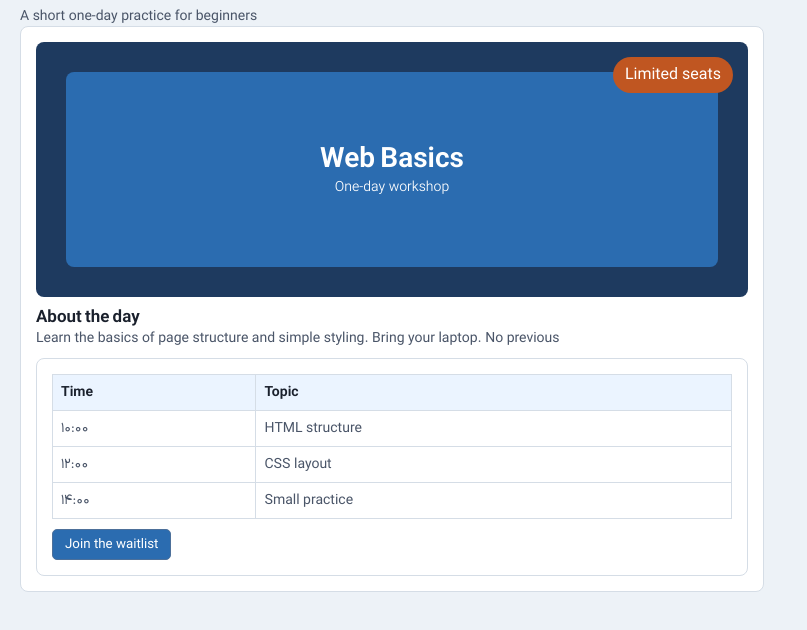
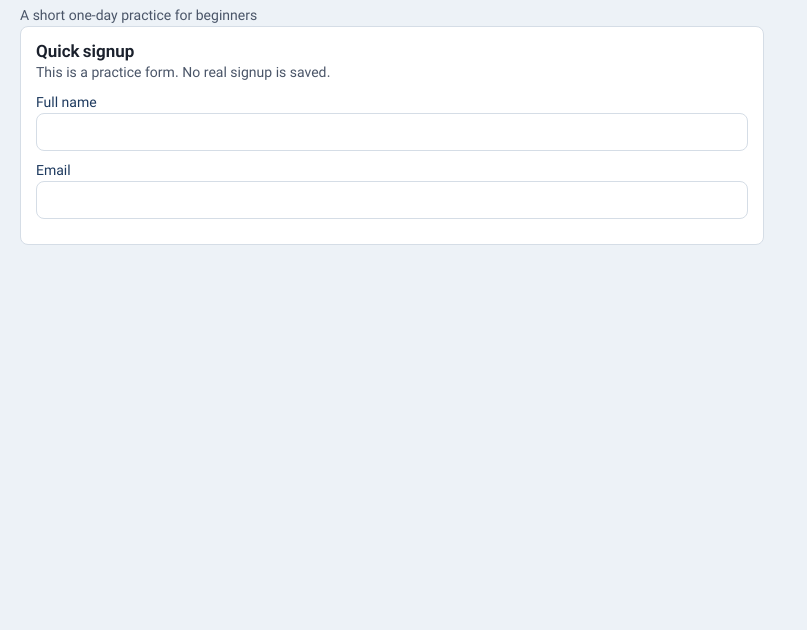
Before and after one commit to saeedsharifinezhad/TestRepo, a plain HTML site: page index.html in a window 1280 px wide. Shown: the part 62-692 px from the top of the page, without its empty margins (0-807 px from the left). Drawn offline with Linux system fonts and the light colour scheme.

Commit message:
second phase commit

```diff
--- a/index.html
+++ b/index.html
@@ -19,45 +19,27 @@
     </header>
     <!-- main content -->
     <main class="mainContent">
-        <section class="aboutWrapper section">
-            <div class="banner">
-                <span class="bannerTerms">Limited seats</span>
-                <div class="bannerInner">
-                    <h3>Web Basics</h3>
-                    <p>One-day workshop</p>
-                </div>
-            </div>
-            <div class="about">
+                <section class="Form section">
+            <div class="">
                 <h3 class="sectionTitle">
-                    About the day
+                    Quick signup
                 </h3>
                 <p class="generalParagraph">
-                    Learn the basics of page structure and simple styling. Bring your laptop. No previous
+                    This is a practice form. No real signup is saved.
                 </p>
             </div>
-            <div class="aboutScedule section">
-                <table class="aboutTable generalParagraph" rules="all">
-                    <tr class="tHead">
-                        <th>Time</th>
-                        <th>Topic</th>
-                    </tr>
-                    <tr>
-                        <td>10:00</td>
-                        <td>HTML structure</td>
-                    </tr>
-                    <tr>
-                        <td>12:00</td>
-                        <td>CSS layout</td>
-                    </tr>
-                    <tr>
-                        <td>14:00</td>
-                        <td>Small practice</td>
-                    </tr>
-                </table>
-                <button class="ctaButton">Join the waitlist</button>
-            </div>
+            <div class="collaboration-form">
+                <form class="collaborationForm" action="" method="get">
+                    <div>
+                        <label class="fields-title" for="full-name">Full name</label><br>
+                        <input class="normal-field" type="text" name="full-name" id="full-name" required>
+                    </div>
+                    <div>
+                        <label class="fields-title" for="email">Email</label><br>
+                        <input class="normal-field" type="email" name="email" id="email" required>
+                    </div>
+                    <div>
         </section>
-
     </main>
 </body>
 
--- a/style.css
+++ b/style.css
@@ -132,3 +132,23 @@ td {
 }
 
 }
+
+.collaborationForm {
+    display: flex;
+    flex-direction: column;
+    gap: 10px;
+    width: 100%;
+}
+
+.normal-field {
+    width: 100%;
+    border-radius: 8px;
+    border: solid 1px #D5DDE6;
+    line-height: 20px;
+    padding: 8px;
+}
+
+.fields-title {
+    color: #1E3A5F;
+    font-size: 14px;
+}
```
